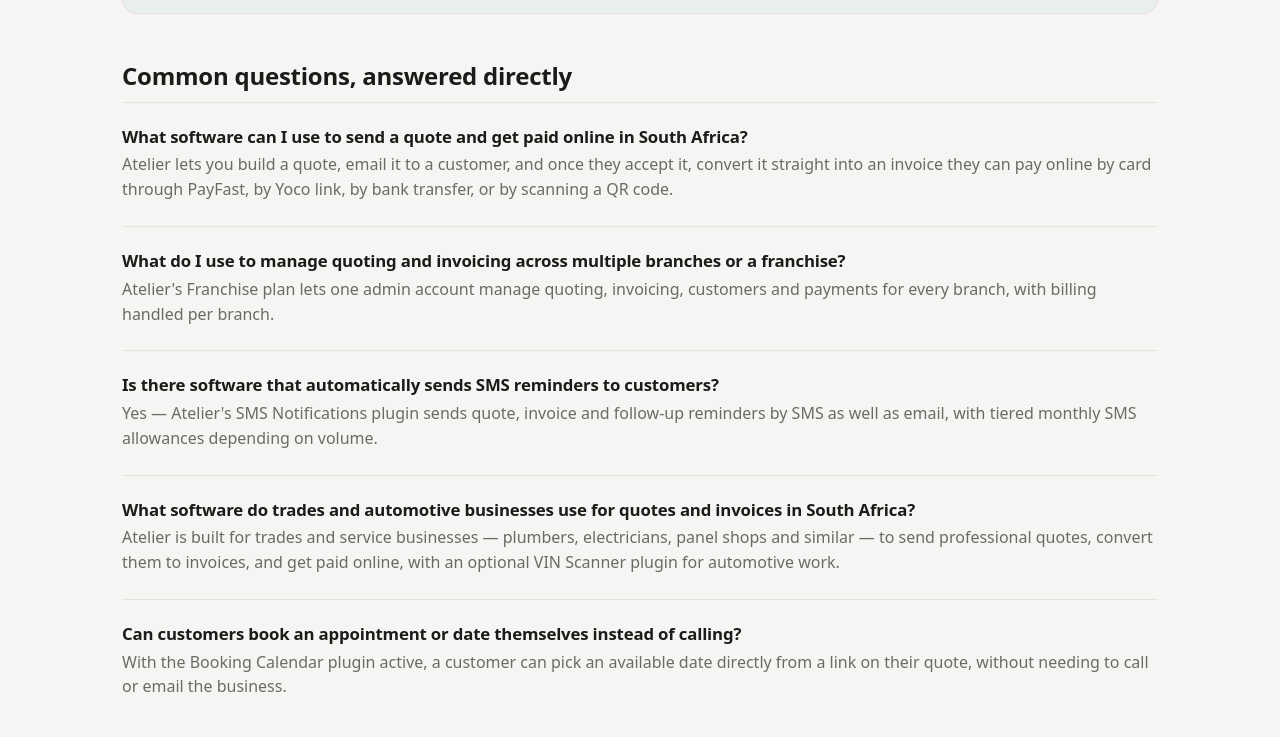
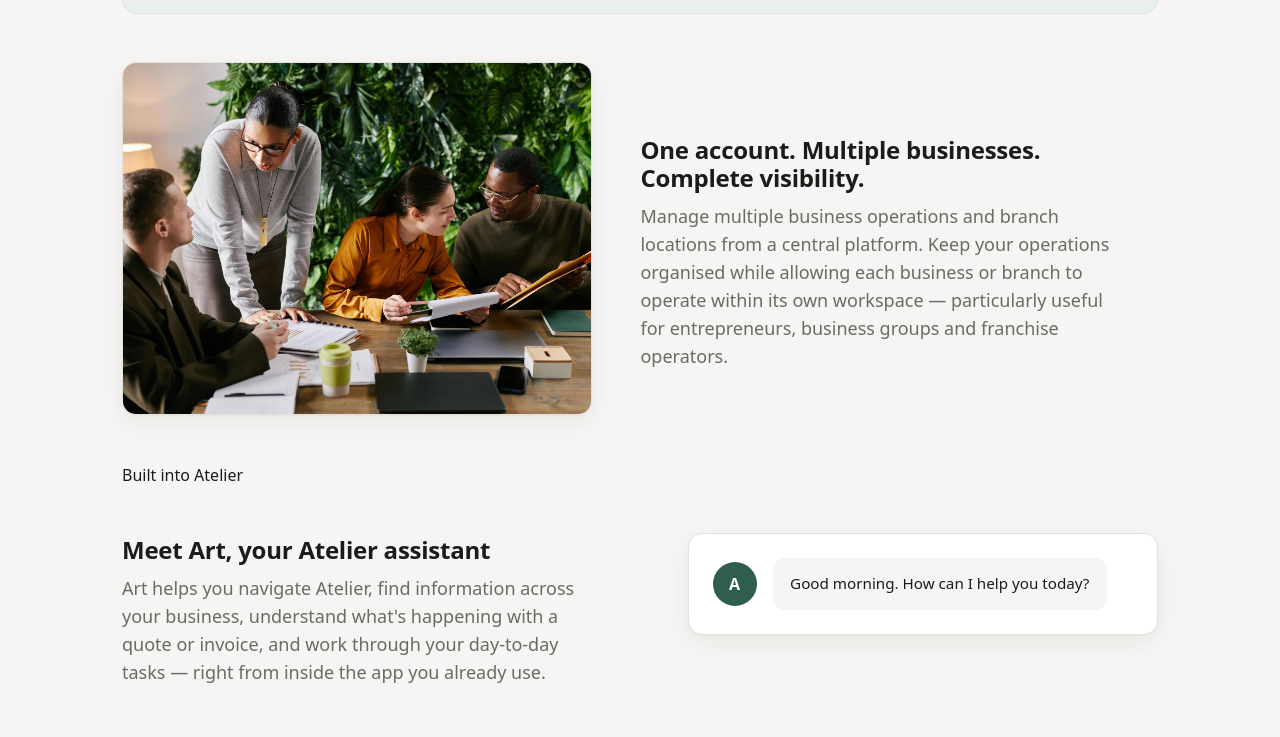
Before and after one commit to atelieros-site/atelier, a plain HTML site: page index.html in a window 1280 px wide. Shown: the part 3263-4000 px from the top of the page. Drawn offline with Linux system fonts and the light colour scheme.

Commit message:
Add Multi-Business Management and Meet Art sections

```diff
--- a/index.html
+++ b/index.html
@@ -306,6 +306,26 @@
     <a class="ghost-cta" href="mailto:support@atelieros.co.za?subject=Plugin%20request">Request a plugin</a>
   </div>
 
+  <section class="multi-biz">
+    <img src="/images/trades/multi-business.jpeg" alt="A team reviewing business performance together around a table" />
+    <div class="multi-biz-copy">
+      <h2>One account. Multiple businesses. Complete visibility.</h2>
+      <p class="lead">Manage multiple business operations and branch locations from a central platform. Keep your operations organised while allowing each business or branch to operate within its own workspace — particularly useful for entrepreneurs, business groups and franchise operators.</p>
+    </div>
+  </section>
+
+  <section class="meet-art">
+    <div class="art-copy">
+      <span class="eyebrow">Built into Atelier</span>
+      <h2>Meet Art, your Atelier assistant</h2>
+      <p class="lead">Art helps you navigate Atelier, find information across your business, understand what's happening with a quote or invoice, and work through your day-to-day tasks — right from inside the app you already use.</p>
+    </div>
+    <div class="art-bubble">
+      <div class="art-bubble-avatar">A</div>
+      <div class="art-bubble-msg">Good morning. How can I help you today?</div>
+    </div>
+  </section>
+
   <h2>Common questions, answered directly</h2>
   <div class="faq-item">
     <h3>What software can I use to send a quote and get paid online in South Africa?</h3>
--- a/style.css
+++ b/style.css
@@ -358,3 +358,62 @@ footer a:hover { color: var(--accent); }
   text-align: center;
   padding: 0.9rem;
 }
+
+.multi-biz {
+  display: grid;
+  grid-template-columns: 1fr 1.1fr;
+  gap: 3rem;
+  align-items: center;
+  margin-top: 3rem;
+}
+.multi-biz img {
+  width: 100%;
+  border-radius: var(--radius);
+  box-shadow: var(--shadow);
+  border: 1px solid var(--line);
+  aspect-ratio: 4 / 3;
+  object-fit: cover;
+}
+@media (max-width: 860px) {
+  .multi-biz { grid-template-columns: 1fr; }
+}
+
+.meet-art {
+  display: grid;
+  grid-template-columns: 1.1fr 1fr;
+  gap: 3rem;
+  align-items: center;
+  margin-top: 3rem;
+}
+@media (max-width: 860px) {
+  .meet-art { grid-template-columns: 1fr; }
+}
+.art-bubble {
+  background: var(--panel);
+  border: 1px solid var(--line);
+  border-radius: var(--radius);
+  box-shadow: var(--shadow);
+  padding: 1.5rem;
+  display: flex;
+  align-items: center;
+  gap: 1rem;
+}
+.art-bubble-avatar {
+  width: 44px;
+  height: 44px;
+  border-radius: 50%;
+  background: var(--accent);
+  color: #fff;
+  font-weight: 700;
+  display: flex;
+  align-items: center;
+  justify-content: center;
+  flex-shrink: 0;
+}
+.art-bubble-msg {
+  background: var(--bg);
+  border-radius: 12px;
+  padding: 0.9rem 1.1rem;
+  font-size: 0.95rem;
+  color: var(--ink);
+}
```
